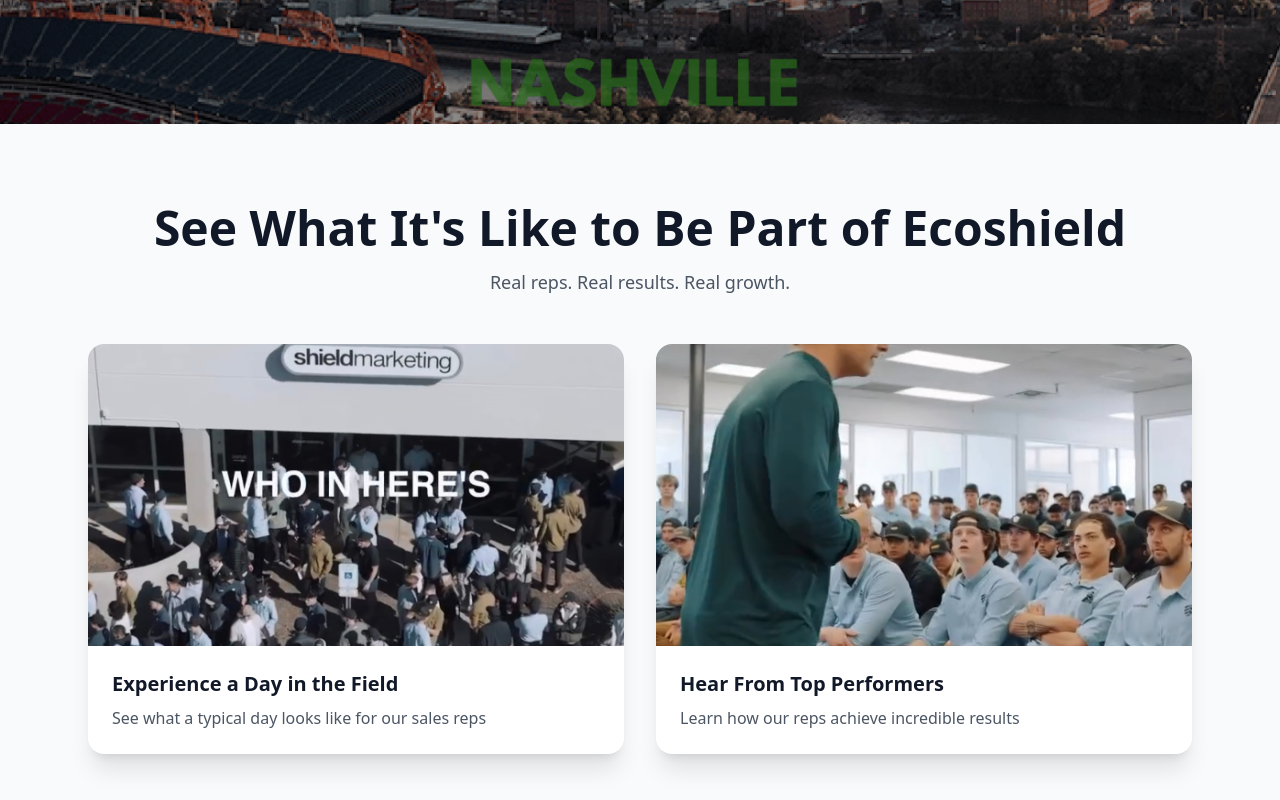
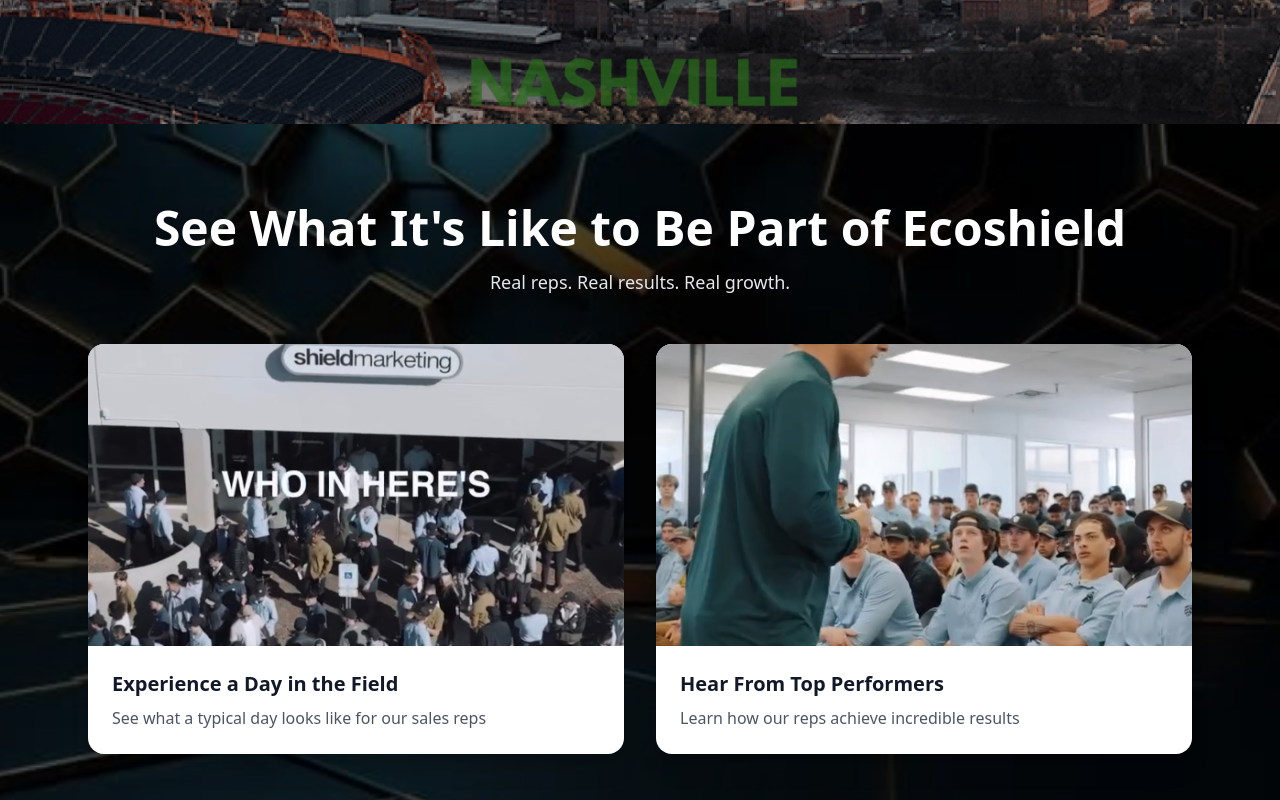
Before and after one commit to RyanRidellLLC/ecoshieldnash, a React (Vite) app: page / in a window 1280 px wide. Shown: the part 500-1300 px from the top of the page. Built offline with nearby package versions, Linux system fonts and the light colour scheme; no server answers.

Commit message:
Updated RecruitingPage.tsx

```diff
--- a/src/RecruitingPage.tsx
+++ b/src/RecruitingPage.tsx
@@ -155,12 +155,16 @@ export default function RecruitingPage() {
       </section>
 
       {/* Video Section */}
-      <section className="py-20 bg-gray-50 section-transition">
-        <div className="max-w-6xl mx-auto px-6 fade-in-on-scroll">
-          <h2 className="text-4xl md:text-5xl font-bold text-center mb-4 text-gray-900">
+      <section className="relative py-20 section-transition overflow-hidden">
+        <div className="absolute inset-0 bg-cover bg-center" style={{
+          backgroundImage: `url(/background_1.jpg)`
+        }}></div>
+        <div className="absolute inset-0 bg-black opacity-70"></div>
+        <div className="relative z-10 max-w-6xl mx-auto px-6 fade-in-on-scroll">
+          <h2 className="text-4xl md:text-5xl font-bold text-center mb-4 text-white">
             See What It's Like to Be Part of Ecoshield
           </h2>
-          <p className="text-center text-gray-600 mb-12 text-lg">Real reps. Real results. Real growth.</p>
+          <p className="text-center text-gray-200 mb-12 text-lg">Real reps. Real results. Real growth.</p>
 
           <div className="grid md:grid-cols-2 gap-8">
             {/* Video 1 */}
```
